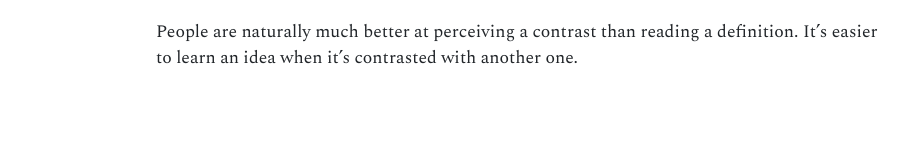
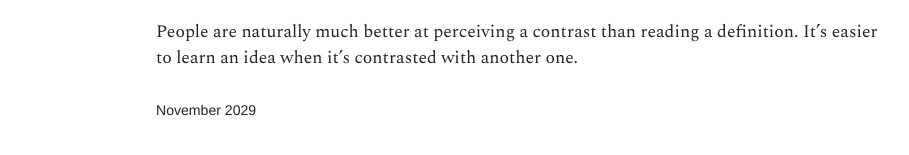
Before and after one commit to straz/artificialtrust, a Jekyll site: the page built from _articles/difference.md, in a window 1280 px wide. Shown: the part 322-477 px from the top of the page, without its empty margins (21-930 px from the left). Built offline with Jekyll 4.4.1, drawn with Linux system fonts in a browser that asks for light colours; nearby versions of some CDN libraries.

Commit message:
order of essays

```diff
--- a/_articles/difference.md
+++ b/_articles/difference.md
@@ -1,6 +1,7 @@
 ---
 layout: article
 title: Why the difference?
+created_date: 2029-11-12
 released: true
 status: ready
 ---
--- a/articles.html
+++ b/articles.html
@@ -8,7 +8,7 @@
     <h1>Essays</h1>
 
     <div class="articles mt-5">
-      {% assign entries = site.articles | sort: "created_date" | reverse %}
+      {% assign entries = site.articles | sort: "created_date" %}
       {% for entry in entries %}
       {% if entry.status != "ready" and site.show_draft == false %}
       {% continue %}
```
Also changed, not shown: _articles/zerosum.md (+1 -1 lines).
